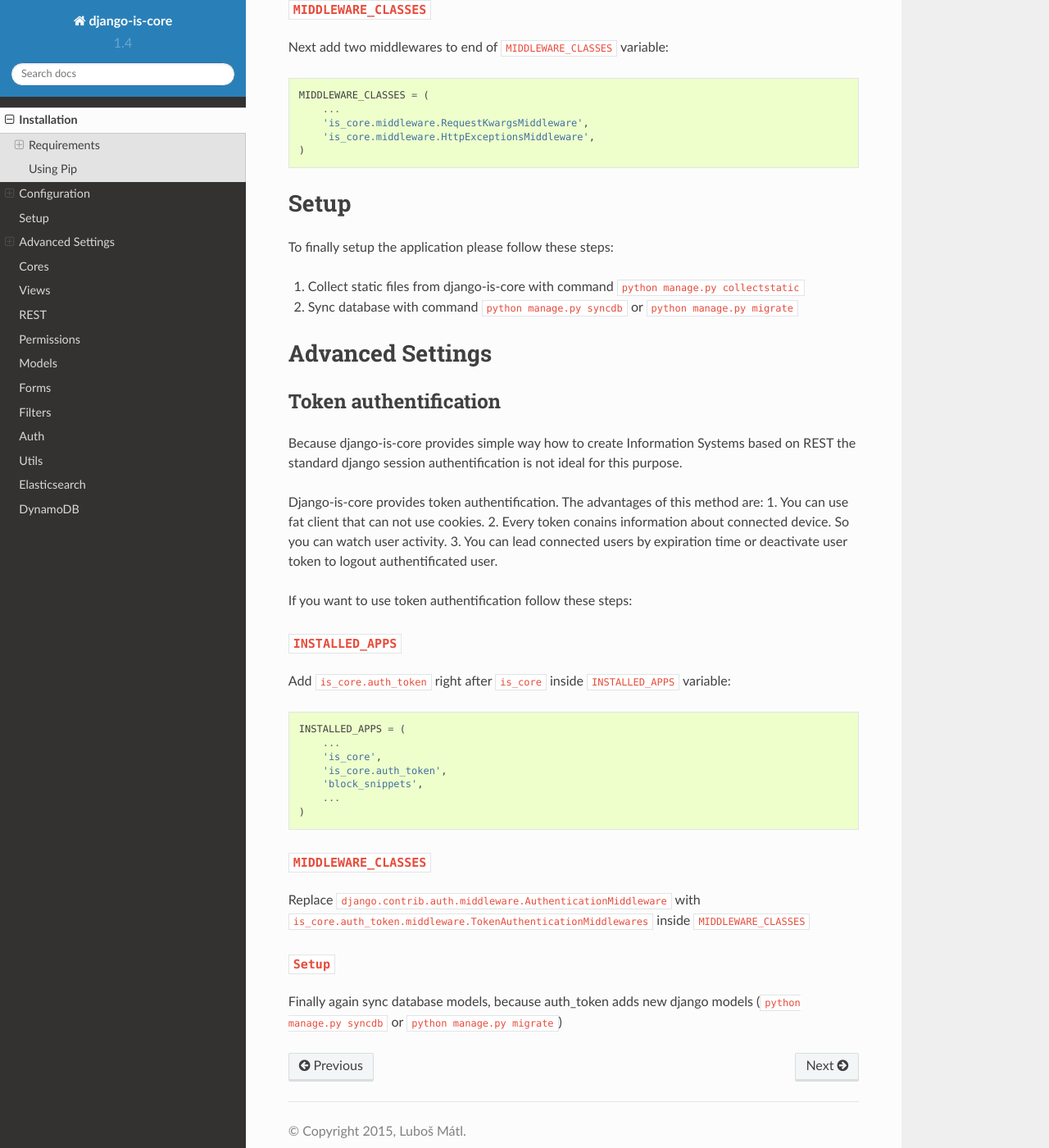
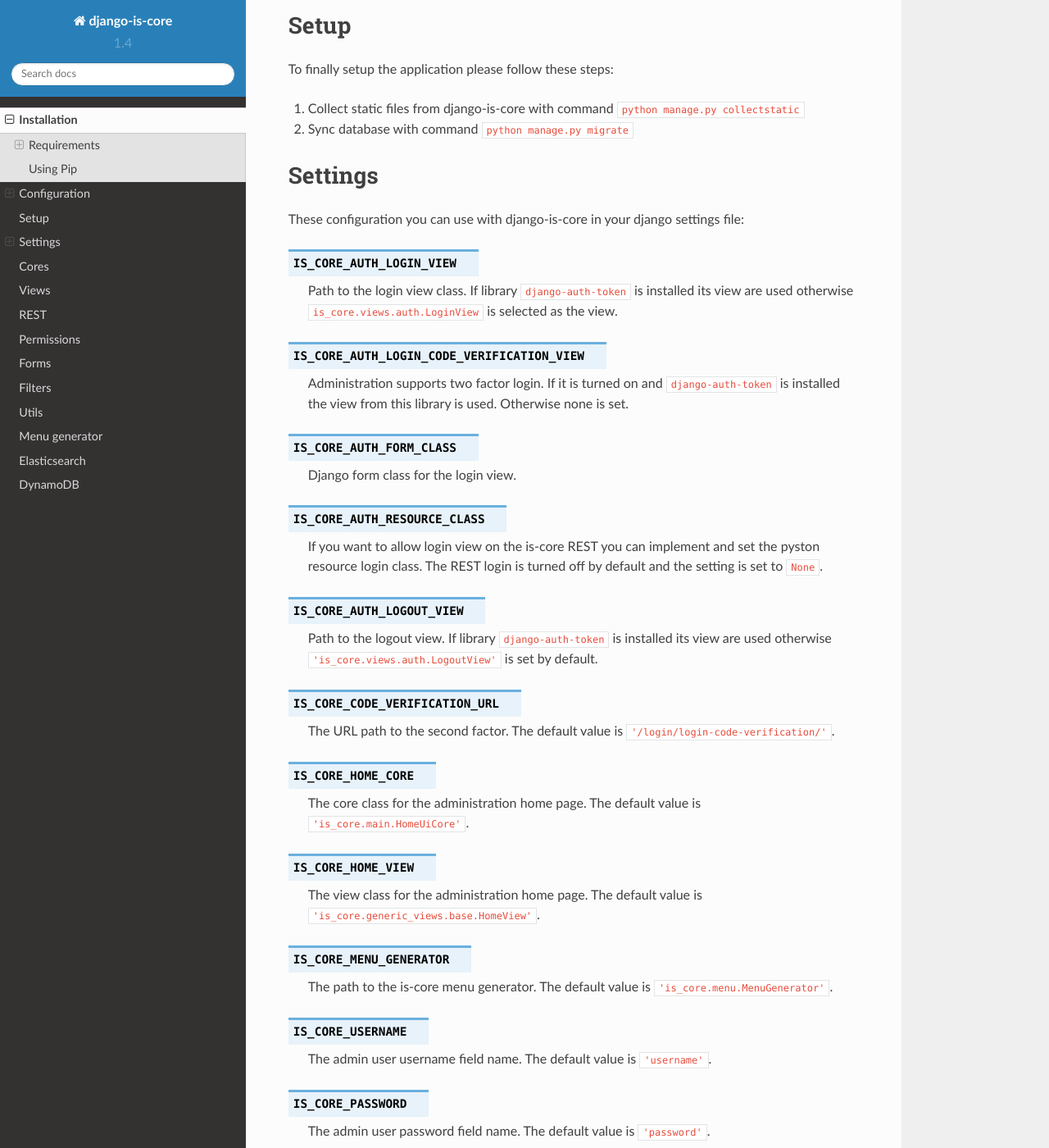
Before and after one commit to matllubos/django-is-core, a Sphinx documentation site: the page built from docs/installation.rst, in a window 1280 px wide and 1400 px high, scrolled down 1682 px. Shown: the whole window at 82% size. Built offline with Sphinx 7.4.7 and the Read the Docs theme 2.0.0, drawn with Linux system fonts in a browser that asks for light colours; some of the changed text lies outside the part shown.

Commit message:
Added documentation

```diff
--- a/docs/auth.rst
+++ /dev/null
@@ -1,3 +0,0 @@
-
-Auth
-====
--- a/docs/index.rst
+++ b/docs/index.rst
@@ -44,10 +44,9 @@
    views
    rests
    permissions
-   models
    forms
    filters
-   auth
    utils
+   menu
    elasticsearch
    dynamodb
--- a/docs/installation.rst
+++ b/docs/installation.rst
@@ -9,30 +9,20 @@
 Python/Django versions
 ^^^^^^^^^^^^^^^^^^^^^^
 
-+------------------+------------+-----------+
-| Modeltranslation | Python     | Django    |
-+==================+============+===========+
-| >=1.4            | 3.2 - 3.4  | 1.8 - 1.9 |
-|                  +------------+-----------+
-|                  | 2.7        | 1.8 - 1.9 |
-+------------------+------------+-----------+
-| <=1.3            | 2.7        | 1.6 - 1.8 |
-+------------------+------------+-----------+
++----------------------------+------------------+
+|  Python                    | Django           |
++============================+==================+
+| 3.5, 3.6, 3.9, 3.10, 3.11  | >=2.2 <4         |
++----------------------------+------------------+
 
 
 Libraries
 ^^^^^^^^^
 
  * **django-class-based-auth-views** - Login/Logout views as generic view structure
- * **django-piston** - not original pistion library, but improved. You can find it here https://github.com/matllubos/django-piston
- * **django-block-snippets** - library providing block snippets of html code for easier development webpages with ajax. You can find it here https://github.com/matllubos/django-block-snippets
- * **django-chamber** - several helpers removing code duplication. You can find it here https://github.com/matllubos/django-chamber
- * **python-dateutil** - provides powerful extensions to the datetime module available in the Python standard library
- * **django-apptemplates** - Django template loader that allows you to load a template from a specific application
- * **django-project-info** - small library getting project version to django context data
- * **pillow** - Python imaging library (optional)
- * **germanium** - framework for testing purposes (optional)
- * **factory-boy** - testing helper for creating model data for tests (optional)
+ * **django-pyston** - not original pistion library, but improved. You can find it here https://github.com/druids/django-pyston
+ * **django-block-snippets** - library providing block snippets of html code for easier development webpages with ajax. You can find it here https://github.com/druids/django-block-snippets
+ * **django-chamber** - several helpers removing code duplication. You can find it here https://github.com/druids/django-chamber
 
 All optional libraries is not instaled automatically. Other libraries are dependecies of django-is-core.
 
@@ -65,12 +55,13 @@
 ``INSTALLED_APPS``
 ^^^^^^^^^^^^^^^^^^
 
-For using is-core you just add add ``is_core`` and ``block_snippets`` to ``INSTALLED_APPS`` variable::
+For using is-core you just add add ``is_core``, ``pyston`` and ``block_snippets`` to ``INSTALLED_APPS`` variable::
 
     INSTALLED_APPS = (
         ...
         'is_core',
         'block_snippets',
+        'pyston',
         ...
     )
 
@@ -90,42 +81,144 @@
 To finally setup the application please follow these steps:
 
 1. Collect static files from django-is-core with command ``python manage.py collectstatic``
-2. Sync database with command ``python manage.py syncdb`` or ``python manage.py migrate``
+2. Sync database with command ``python manage.py migrate``
 
-Advanced Settings
-=================
 
-Token authentification
-----------------------
+Settings
+========
 
-Because django-is-core provides simple way how to create Information Systems based on REST the standard django session authentification is not ideal for this purpose.
+These configuration you can use with django-is-core in your django settings file:
 
-Django-is-core provides token authentification. The advantages of this method are:
-1. You can use fat client that can not use cookies.
-2. Every token conains information about connected device. So you can watch user activity.
-3. You can lead connected users by expiration time or deactivate user token to logout authentificated user.
+.. attribute:: IS_CORE_AUTH_LOGIN_VIEW
 
-If you want to use token authentification follow these steps:
+  Path to the login view class. If library ``django-auth-token`` is installed its view are used otherwise ``is_core.views.auth.LoginView`` is selected as the view.
 
-``INSTALLED_APPS``
-^^^^^^^^^^^^^^^^^^
+.. attribute:: IS_CORE_AUTH_LOGIN_CODE_VERIFICATION_VIEW
 
-Add ``is_core.auth_token`` right after ``is_core`` inside ``INSTALLED_APPS`` variable::
+  Administration supports two factor login. If it is turned on and ``django-auth-token`` is installed the view from this library is used. Otherwise none is set.
 
-    INSTALLED_APPS = (
-        ...
-        'is_core',
-        'is_core.auth_token',
-        'block_snippets',
-        ...
+.. attribute:: IS_CORE_AUTH_FORM_CLASS
+
+  Django form class for the login view.
+
+.. attribute:: IS_CORE_AUTH_RESOURCE_CLASS
+
+  If you want to allow login view on the is-core REST you can implement and set the pyston resource login class. The REST login is turned off by default and the setting is set to ``None``.
+
+.. attribute:: IS_CORE_AUTH_LOGOUT_VIEW
+
+  Path to the logout view. If library ``django-auth-token`` is installed its view are used otherwise ``'is_core.views.auth.LogoutView'`` is set by default.
+
+.. attribute:: IS_CORE_CODE_VERIFICATION_URL
+
+  The URL path to the second factor. The default value is ``'/login/login-code-verification/'``.
+
+.. attribute:: IS_CORE_HOME_CORE
+
+  The core class for the administration home page. The default value is ``'is_core.main.HomeUiCore'``.
+
+.. attribute:: IS_CORE_HOME_VIEW
+
+  The view class for the administration home page. The default value is ``'is_core.generic_views.base.HomeView'``.
+
+.. attribute:: IS_CORE_MENU_GENERATOR
+
+  The path to the is-core menu generator. The default value is ``'is_core.menu.MenuGenerator'``.
+
+.. attribute:: IS_CORE_USERNAME
+
+  The admin user username field name. The default value is ``'username'``.
+
+.. attribute:: IS_CORE_PASSWORD
+
+  The admin user password field name. The default value is ``'password'``.
+
+.. attribute:: IS_CORE_LOGIN_URL
+
+  The login URL path. The default value is ``'/login/'``.
+
+.. attribute:: IS_CORE_LOGOUT_URL
+
+  The logout URL path. The default value is ``'/logout/'``.
+
+.. attribute:: IS_CORE_LOGIN_API_URL
+
+  The API login URL path. The default value is ``'/api/login/'``.
+
+.. attribute:: IS_CORE_EXPORT_TYPES
+
+  The list of the export types for the administration. The default value is ``None``::
+
+    IS_CORE_EXPORT_TYPES = (
+        ('XLSX', 'xlsx', 'VERBOSE'),
+        ('CSV', 'csv', 'VERBOSE'),
+        ('TXT', 'txt', 'VERBOSE'),
     )
 
-``MIDDLEWARE_CLASSES``
-^^^^^^^^^^^^^^^^^^^^^^
+.. attribute:: IS_CORE_FOREIGN_KEY_MAX_SELECTBOX_ENTRIES
 
-Replace ``django.contrib.auth.middleware.AuthenticationMiddleware`` with ``is_core.auth_token.middleware.TokenAuthenticationMiddlewares`` inside ``MIDDLEWARE_CLASSES``
+  Max entries int the foreign key select boxes. If there is more foreign key boxes the select box is replaced with HTML input. The default value is ``500``
 
-``Setup``
-^^^^^^^^^
+.. attribute:: IS_CORE_LIST_PER_PAGE
 
-Finally again sync database models, because auth_token adds new django models (``python manage.py syncdb`` or ``python manage.py migrate``)
+  The default number of elements returned in the table. The default value is ``20``.
+
+.. attribute:: IS_CORE_REST_PAGINATOR_MAX_TOTAL
+
+  The maximum elements which can be returned in one REST response. The default value is ``10000``.
+
+.. attribute:: IS_CORE_RESPONSE_EXCEPTION_FACTORY
+
+  The response generator if an expected exception is raised. The default value is ``'is_core.exceptions.response.ui_rest_response_exception_factory'``.
+
+.. attribute:: IS_CORE_DEFAULT_FIELDSET_TEMPLATE
+
+  The path to the form fieldset template. The default value is ``'is_core/forms/default_fieldset.html'``.
+
+.. attribute:: IS_CORE_HEADER_IMAGE
+
+  The path to the header image of the administration.
+
+.. attribute:: IS_CORE_ENVIRONMENT
+
+  The environment name which is printed in the administration.
+
+.. attribute:: IS_CORE_BACKGROUND_EXPORT_TASK_TIME_LIMIT
+
+  The maximal time of the export task. The default value is 1h.
+
+.. attribute:: IS_CORE_BACKGROUND_EXPORT_TASK_SOFT_TIME_LIMIT
+
+  The maximal soft time of the export task. The default value is 1h minus 5 minutes.
+
+.. attribute:: IS_CORE_BACKGROUND_EXPORT_TASK_UPDATE_REQUEST_FUNCTION
+
+  The path to the function which can be used to update request for the file export::
+
+    # Django settings
+    IS_CORE_BACKGROUND_EXPORT_TASK_UPDATE_REQUEST_FUNCTION = 'your.file.update_background_export_request'
+
+    # your/file.py
+    def update_background_export_request(request):
+        request.user = request.user.subclass
+        return request
+
+.. attribute:: IS_CORE_BACKGROUND_EXPORT_TASK_QUEUE
+
+  The celery queue name which will be used for the background export.
+
+.. attribute:: IS_CORE_BACKGROUND_EXPORT_SERIALIZATION_LIMIT
+
+  The maximal elements serialized in the background export. The default value is ``2000``.
+
+.. attribute:: IS_CORE_BACKGROUND_EXPORT_STORAGE_CLASS
+
+  The background export storage class where the file will be stored. The default value is ``'django.core.files.storage.DefaultStorage'``.
+
+.. attribute:: IS_CORE_BACKGROUND_EXPORT_EXPIRATION_DAYS
+
+  The background export expiration days for the exported files. The default value is 30 days.
+
+.. attribute:: IS_CORE_COLUMN_MANAGER
+
+  Allow administration column manager (table columns can be hidden with this function). The defalut value is ``False``.
--- a/docs/models.rst
+++ /dev/null
@@ -1,3 +0,0 @@
-
-Models
-======
--- a/docs/rests.rst
+++ b/docs/rests.rst
@@ -1,3 +1,6 @@
 
 REST
 ====
+
+DjangoCoreResource
+------------------
```
Also changed, not shown: other parts of docs/installation.rst (+1 -1 lines), docs/cores.rst (+6 -7 lines), docs/menu.rst (added, +12 -0 lines), docs/utils.rst (+17 -1 lines), docs/views.rst (+57 -0 lines), docs/.images/add-view.png (added), docs/.images/edit-view.png (added), docs/.images/list-view.png (added), 3 other files.
